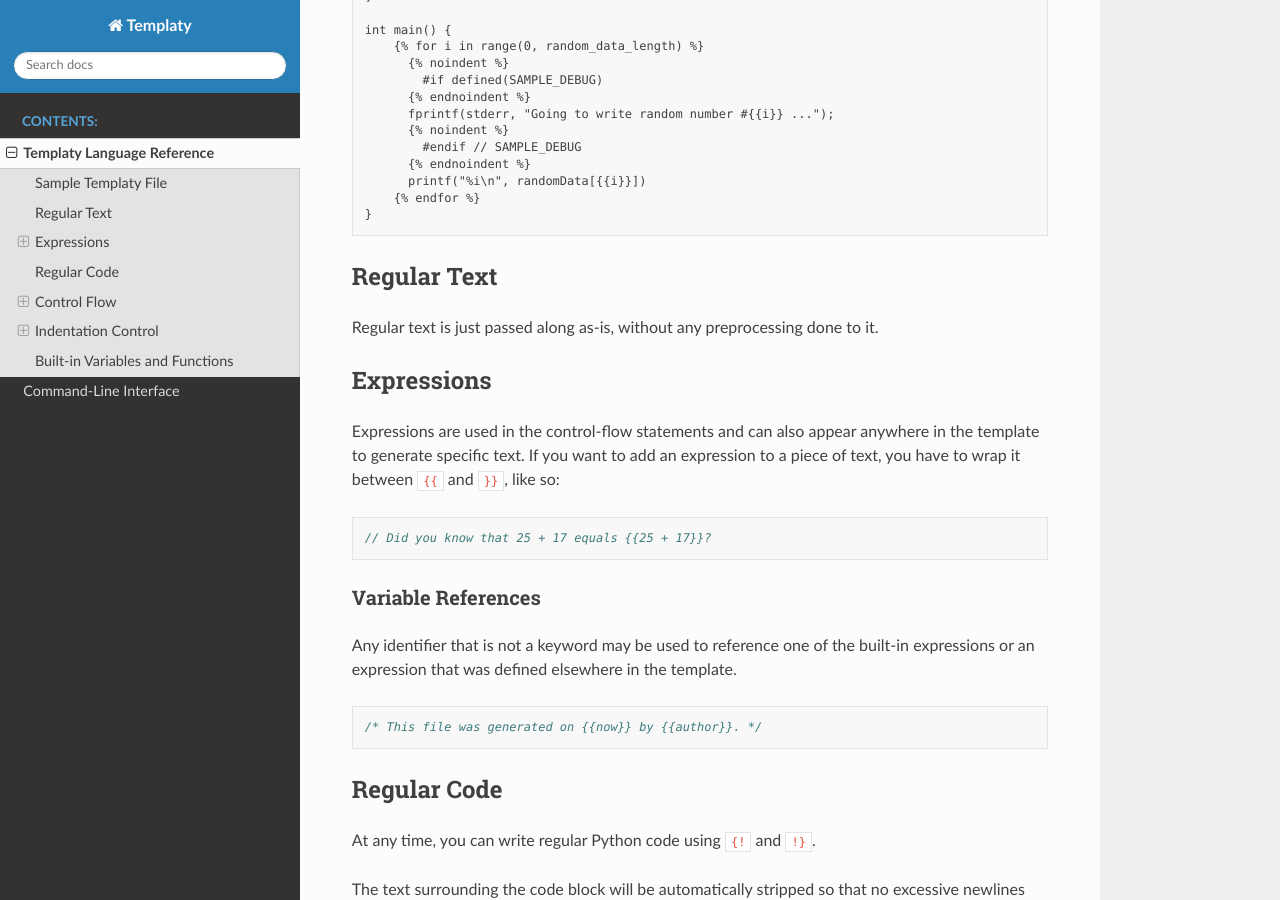
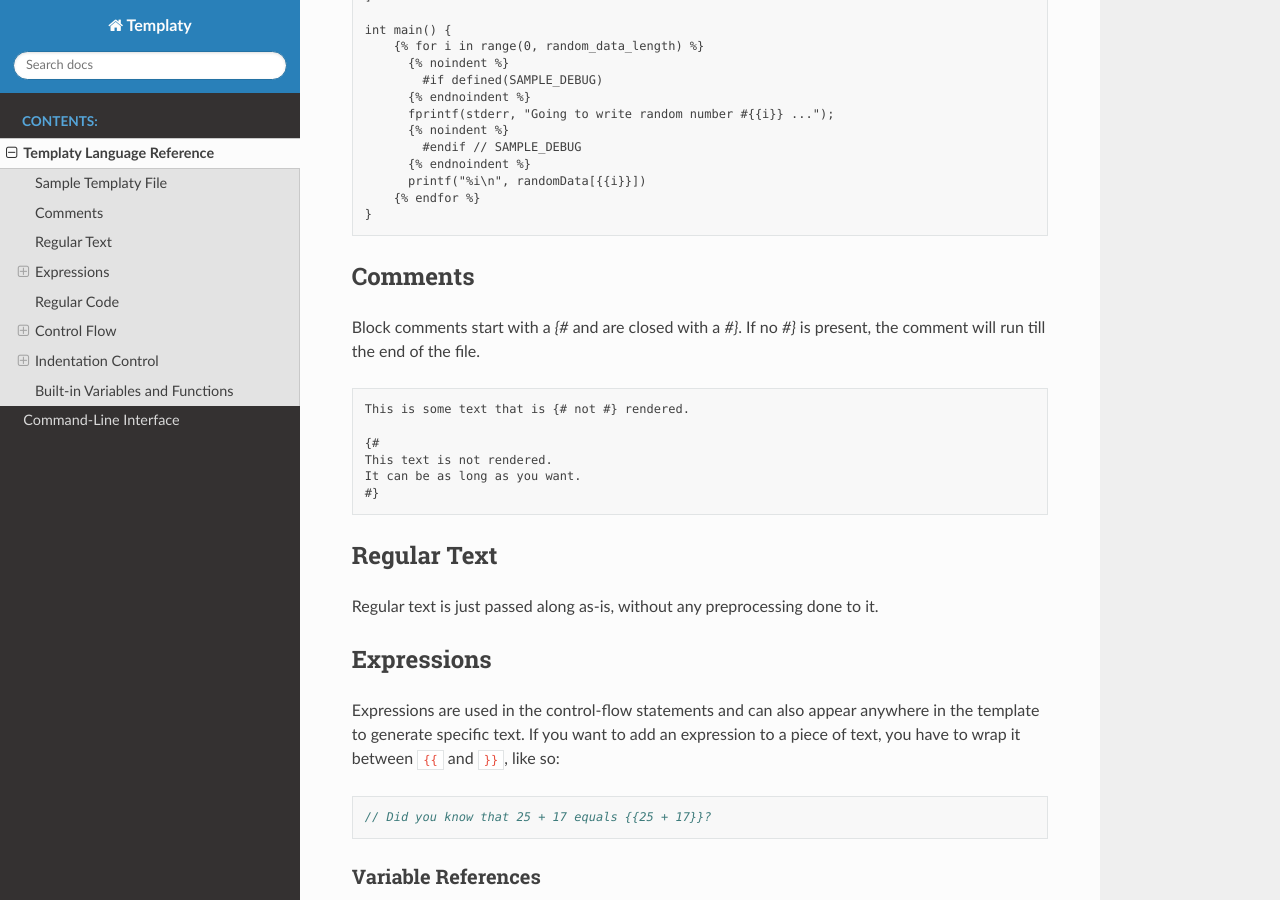
Before and after one commit to samvv/Templaty, a Sphinx documentation site: the page built from docs/langref.rst, in a window 1280 px wide and 900 px high, scrolled down 596 px. Built offline with Sphinx 7.4.7 and the Read the Docs theme 2.0.0, drawn with Linux system fonts in a browser that asks for light colours.

Commit message:
Document block comments

```diff
--- a/docs/langref.rst
+++ b/docs/langref.rst
@@ -39,6 +39,21 @@
         printf("%i\n", randomData[{{i}}])
       {% endfor %}
   }
+
+Comments
+--------
+
+Block comments start with a `{#` and are closed with a `#}`. If no `#}` is
+present, the comment will run till the end of the file.
+
+.. code-block:: none
+
+   This is some text that is {# not #} rendered.
+
+   {#
+   This text is not rendered.
+   It can be as long as you want.
+   #}
 
 Regular Text
 ------------
```
